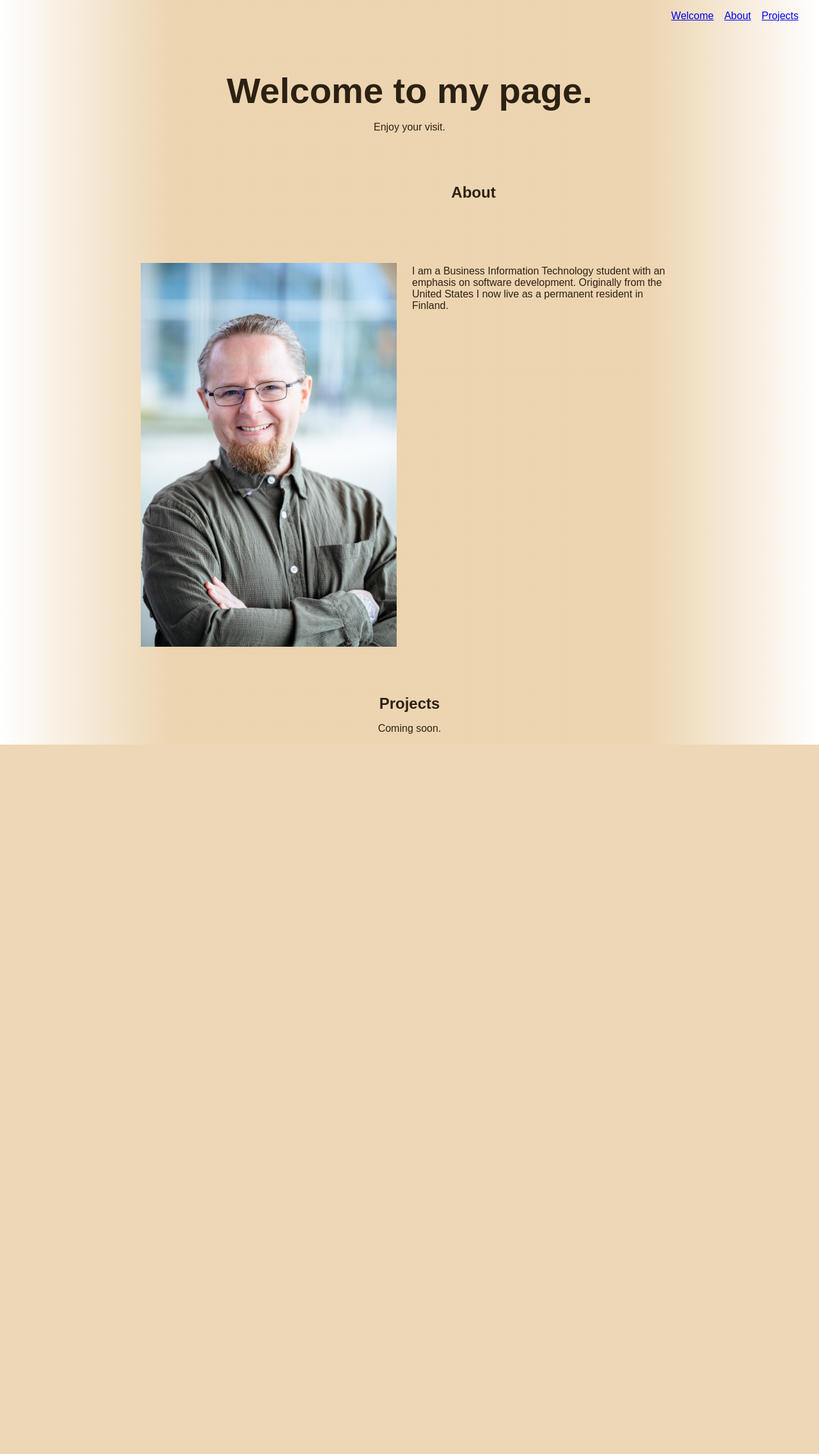
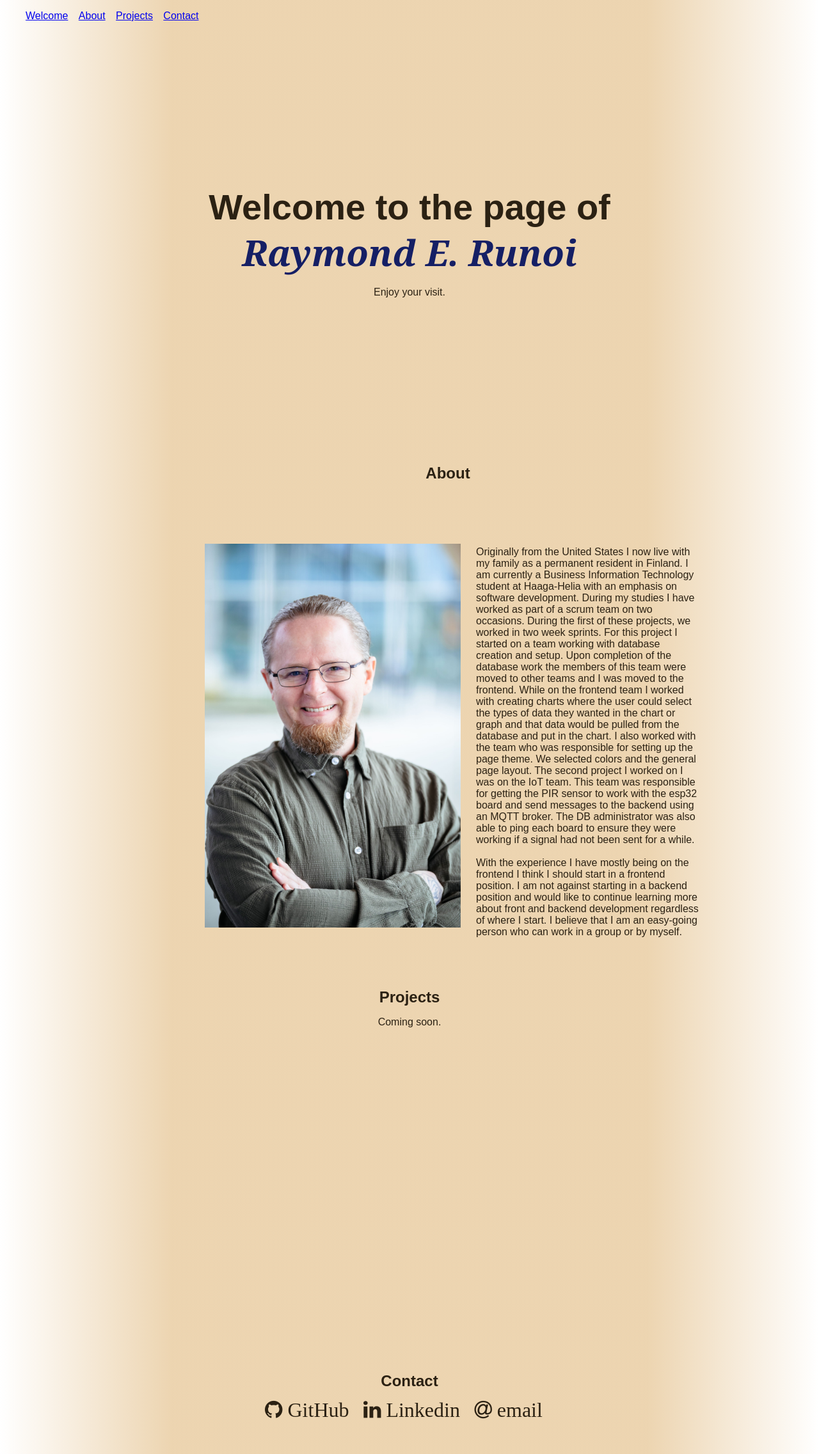
Before and after one commit to rrunoi/rrunoi.github.io, a PHP site: page / in a window 1280 px wide. Shown: the whole page at 64% size. Before the commit the page ends 1164 px from the top, so only its background shows below. Run offline with PHP 8.4, Linux system fonts and the light colour scheme.

Commit message:
Added contact info and links. Made changes to info in about section.

```diff
--- a/index.html
+++ b/index.html
@@ -4,6 +4,10 @@
     <meta charset="UTF-8" />
     <meta http-equiv="X-UA-Compatible" content="IE=edge" />
     <meta name="viewport" content="width=device-width, initial-scale=1.0" />
+    <link
+      rel="stylesheet"
+      href="https://maxcdn.bootstrapcdn.com/font-awesome/4.7.0/css/font-awesome.min.css"
+    />
     <link rel="stylesheet" type="text/css" href="styles/styles.css" />
     <title>Profile Webpage</title>
   </head>
@@ -16,13 +20,17 @@
             <li><a href="#welcome">Welcome</a></li>
             <li><a href="#about">About</a></li>
             <li><a href="#projects">Projects</a></li>
+            <li><a href="#contact">Contact</a></li>
           </ul>
         </nav>
       </section>
       <!-- Welcome -->
       <section>
         <div id="welcome">
-          <h1>Welcome to my page.</h1>
+          <h1>
+            Welcome to the page of <br />
+            <a id="name">Raymond E. Runoi</a>
+          </h1>
           <p>Enjoy your visit.</p>
         </div>
       </section>
@@ -35,9 +43,24 @@
             alt="Image of self with arms crossed."
           />
           <p>
-            I am a Business Information Technology student with an emphasis on
-            software development. Originally from the United States I now live
-            as a permanent resident in Finland.
+            Originally from the United States I now live with my family as a permanent resident in Finland.
+            I am currently a Business Information Technology student at Haaga-Helia with an emphasis on software
+            development. During my studies I have worked as part of a scrum team on two occasions.
+            During the first of these projects, we worked in two week sprints. For this project I started on a team
+            working with database creation and setup. Upon completion of the database work the members of this team
+            were moved to other teams and I was moved to the frontend. While on the frontend team I worked with
+            creating charts where the user could select the types of data they wanted in the chart or graph and that
+            data would be pulled from the database and put in the chart. I also worked with the team who was
+            responsible for setting up the page theme. We selected colors and the general page layout. The second
+            project I worked on I was on the IoT team. This team was responsible for getting the PIR sensor to work
+            with the esp32 board and send messages to the backend using an MQTT broker. The DB administrator was also
+            able to ping each board to ensure they were working if a signal had not been sent for a while.
+            <br /><br />
+            With the experience I have mostly being on the frontend I think I should start in a frontend position.
+            I am not against starting in a backend position and would like to continue learning more about front and
+            backend development regardless of where I start. I believe that I am an easy-going person who can
+            work in a group or by myself.
+
           </p>
         </div>
       </section>
@@ -48,6 +71,32 @@
           <p>Coming soon.</p>
         </div>
       </section>
+      <section>
+        <div id="contact">
+          <header>Contact</header>
+          <a
+            id="contact_details"
+            href="https://github.com/rrunoi"
+            target="_blank"
+          >
+            <i class="fa fa-github fa-2x"> GitHub</i>
+          </a>
+          <a
+            id="contact_details"
+            href="https://www.linkedin.com/in/raymond-runoi-4a3593203/"
+            target="_blank"
+          >
+            <i class="fa fa-linkedin fa-2x"> Linkedin</i>
+          </a>
+          <a
+            id="contact_details"
+            href="mailto:raymond.runoi@gmail.com"
+            target="_blank"
+          >
+            <i class="fa fa-at fa-2x"> email</i>
+          </a>
+        </div>
+      </section>
     </main>
     <footer></footer>
   </body>
--- a/styles/styles.css
+++ b/styles/styles.css
@@ -14,6 +14,12 @@ body {
     font-family: Arial, Helvetica, sans-serif;
 }
 
+footer {
+    height: 60px;
+    align-content: center;
+    text-align: center;
+}
+
 h1 {
     font-size: 3.5rem;
     margin-bottom: 0;
@@ -22,6 +28,12 @@ h1 {
 header {
     font-size: 1.5rem;
     font-weight: bold;
+    margin-bottom: 15px;
+    text-align: center;
+}
+
+i {
+    color: hsl(36, 39%, 12%);
 }
 
 li {
@@ -30,8 +42,6 @@ li {
 }
 
 nav {
-    display: flex;
-    justify-content: end;
     left: 0;
     max-height: 60px;
     position: fixed;
@@ -49,35 +59,54 @@ ul {
     list-style: none;
     margin-right: 20px;
 }
+
 /* classes */
+
 /* ids */
 #about {
     display: grid;
     grid-template-columns: repeat(4, 1fr);
     grid-template-rows: minmax(100px, auto);
     grid-gap: 12px;
-    margin-left: 200px;
+    margin-left: 300px;
 }
 
 #about header {
-    grid-column: 1/5;
+    grid-column: 1/4;
     grid-row: 1;
     top: 0;
-    text-align: center;
 }
 
 #about img {
     grid-column: 1;
-    grid-row: 2/3;
+    grid-row: 2;
     width: 400px;
     margin: 12px;
 }
 
 #about p {
     grid-column: 2/4;
+    grid-row: 2;
+}
+
+#contact_details {
+    margin-right: 18px;
+    text-decoration: none;
+}
+
+#contact {
+    height: 60px;
+    text-align: center;
+}
+
+#name {
+    font-family: Georgia, 'Times New Roman', Times, serif;
+    font-style: italic;
+    color:  	hsl(233, 65%, 24%);
 }
 
 #projects {
+    height: 600px;
     margin-top: 63px;
     text-align: center;
 }
@@ -85,7 +114,10 @@ ul {
 #welcome {
     display: flex;
     flex-direction: column;
+    height: 600px;
+    justify-content: center;
     text-align: center;
     margin: 63px;
 }
+
 /* media queries*/
```
